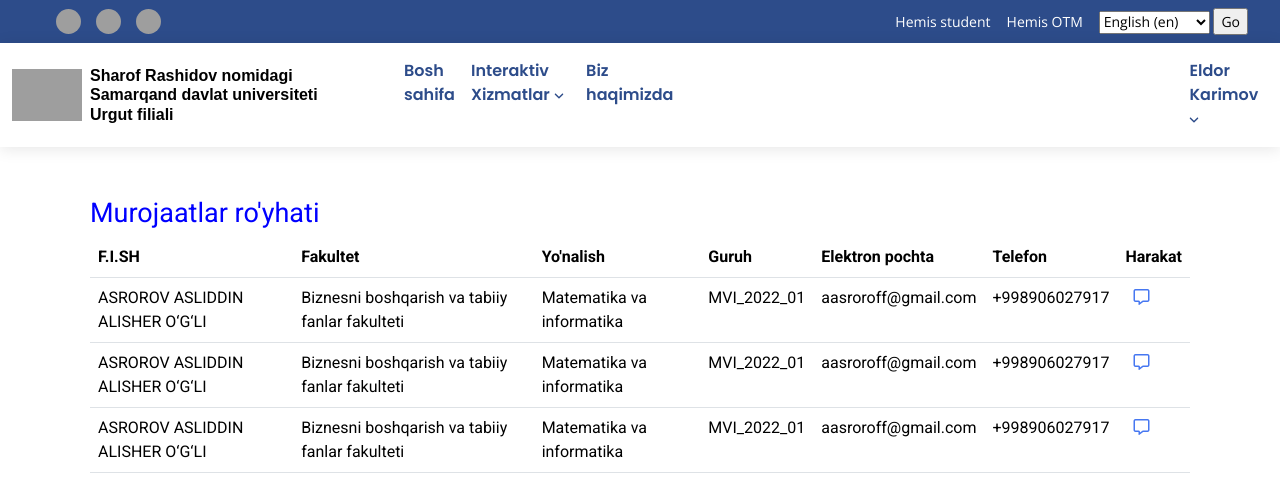
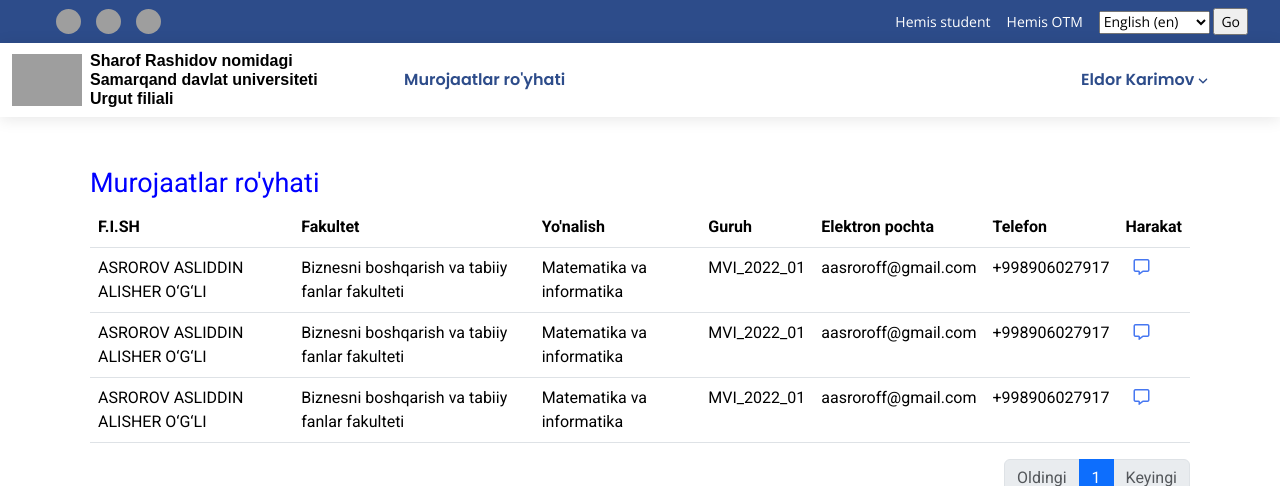
Before and after one commit to EldorKarimov/samduuf-interactive-services, a Django app: page /en/appeal/list/ in a window 1280 px wide; the page is wider, and only the part inside the window is pictured. Shown: the top 486 px of that part. Run offline with Django 4.2, Linux system fonts and the light colour scheme; a user stored in the database is signed in; data comes from the database, SQL or seed files in the repository; both versions use the stored data as it was after the commit; some libraries are stand-ins or nearby versions; grey boxes are pictures that could not be loaded.

Commit message:
some changes

```diff
--- a/main/templates/appeal_list.html
+++ b/main/templates/appeal_list.html
@@ -12,7 +12,7 @@
   </div>
   {% endfor %}
   {% endif %}
-    <h1 style="font-size: 27px; font-weight: 500; color: blue;">Murojaatlar ro'yhati</h1>
+    <h1 style="font-size: 27px; font-weight: 500; color: blue;">{% trans "Murojaatlar ro'yhati" %}</h1>
     <table class="table">
         <thead>
           <tr>
--- a/templates/includes/header.html
+++ b/templates/includes/header.html
@@ -63,10 +63,16 @@
             </button>
             <div class="collapse navbar-collapse" id="navbarSupportedContent1">
                 <ul class="navbar-nav ms-5 mb-2 mb-lg-0">
+                    {% if request.user.is_superuser %}
+                    <li class="nav-item">
+                        <a class="nav-link" href="{% url 'appeal_list' %}">{% trans "Murojaatlar ro'yhati" %}</a>
+                    </li>
+
+                    {% else %}
+
                     <li class="nav-item">
                         <a class="nav-link" href="{% url 'home' %}">{% trans "Bosh sahifa" %}</a>
                     </li>
-
 
                     <li class="nav-item">
                         <a class="nav-link" href="{% url 'all_services' %}">{% trans "Interaktiv Xizmatlar "%}
@@ -94,6 +100,8 @@
                     <li class="nav-item">
                         <a class="nav-link" href="#">{% trans "Biz haqimizda" %}</a>
                     </li>
+
+                    {% endif %}
 
 
 
```
Also changed, not shown: db.sqlite3, locale/en/LC_MESSAGES/django.po, locale/ru/LC_MESSAGES/django.po, 2 other files.
